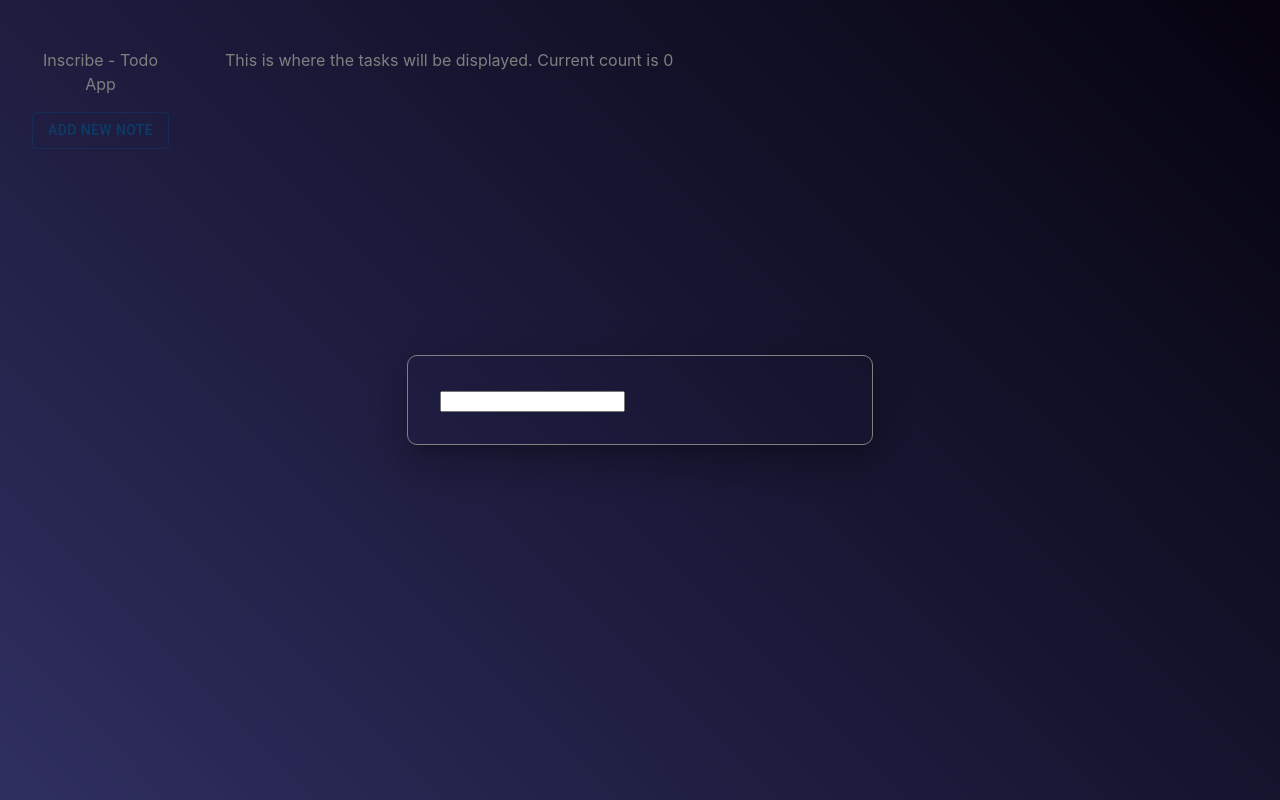
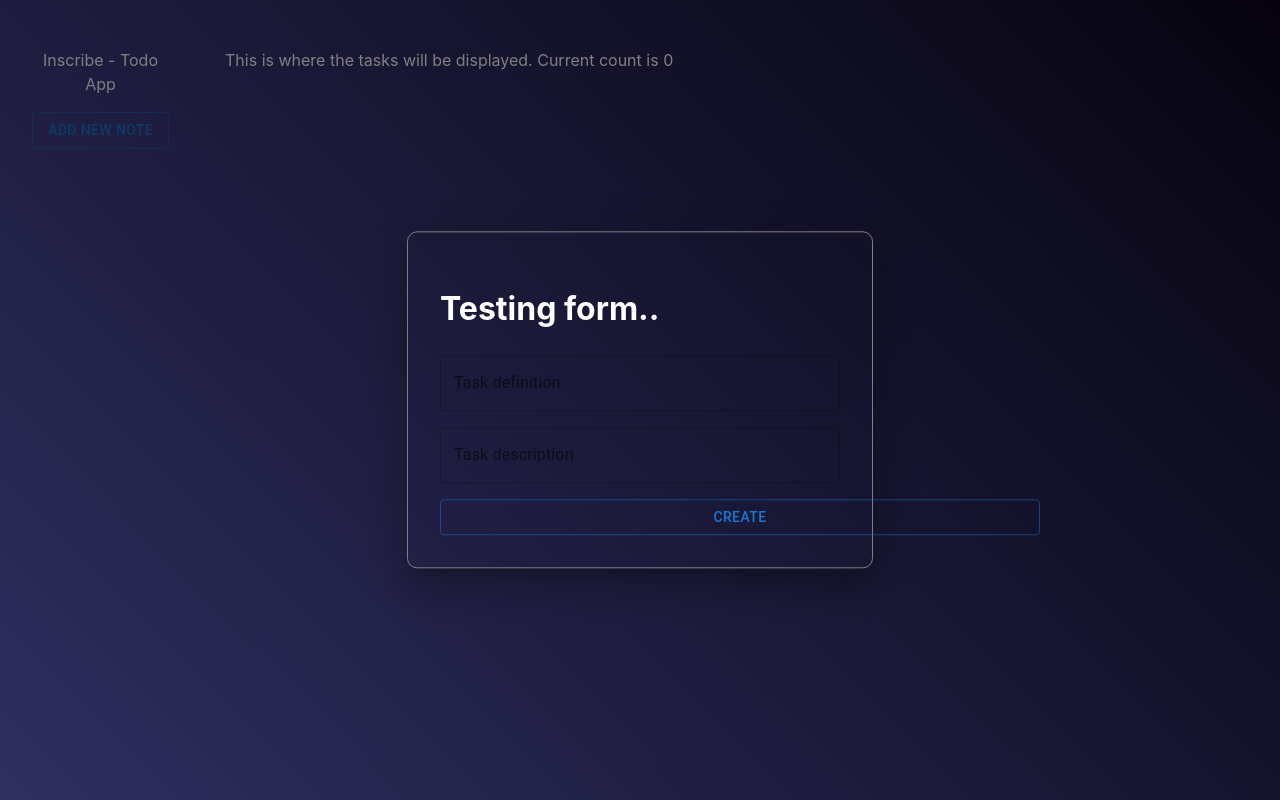
Before and after one commit to triangletrianglesquareplusx/inscribe-fe-task, a React (Vite) app: page / in a window 1280 px wide. Both pictures are taken after a click on the button "ADD NEW NOTE". Built offline with nearby package versions, Linux system fonts and the light colour scheme.

Commit message:
simple form element

```diff
--- a/src/components/button/Button.tsx
+++ b/src/components/button/Button.tsx
@@ -1,13 +1,19 @@
 import MuiButton from "@mui/material/Button";
+import { SxProps } from "@mui/material";
 
 type ButtonProps = {
   title: string;
   variant: "text" | "outlined" | "contained";
   onClick: () => void;
+  sx: SxProps;
 };
-const Button = ({ title, variant, onClick }: ButtonProps) => {
+const Button = ({ title, variant, onClick, sx }: ButtonProps) => {
   return (
-    <MuiButton variant={variant} onClick={onClick} sx={{whiteSpace: "nowrap"}}>
+    <MuiButton
+      variant={variant}
+      onClick={onClick}
+      sx={{ ...sx, whiteSpace: "nowrap" }}
+    >
       {title}
     </MuiButton>
   );
--- a/src/components/command-panel/CommandPanel.tsx
+++ b/src/components/command-panel/CommandPanel.tsx
@@ -1,6 +1,7 @@
 import Button from "../button/Button";
 import Modal from "@mui/material/Modal";
 import Box from "@mui/material/Box";
+import TaskForm from "../taskform/TaskForm";
 import { FormControl } from "@mui/base/FormControl";
 import { useState } from "react";
 import "./CommandPanel.css";
@@ -27,9 +28,7 @@ const CommandPanel = () => {
       <Button title="Add New Note" variant="outlined" onClick={handleOpen} />
       <Modal open={openModal} onClose={handleClose}>
         <Box sx={style}>
-          <FormControl>
-            <input />
-          </FormControl>
+          <TaskForm/>
         </Box>
       </Modal>
     </nav>
--- a/src/components/taskform/TaskForm.tsx
+++ b/src/components/taskform/TaskForm.tsx
@@ -0,0 +1,23 @@
+import { TextField, Stack } from "@mui/material";
+import Button from "../button/Button";
+
+const TaskForm = () => {
+  return (
+    <>
+      <h1>Testing form..</h1>
+      <form noValidate>
+        <Stack spacing={2} width={600}>
+          <TextField label="Task definition" type="text" sx={{width:400}}/>
+          <TextField label="Task description" type="text" sx={{width:400}}/>
+          <Button
+            title="Create"
+            variant="outlined"
+            onClick={() => console.log("hey")}
+          />
+        </Stack>
+      </form>
+    </>
+  );
+};
+
+export default TaskForm;
```
